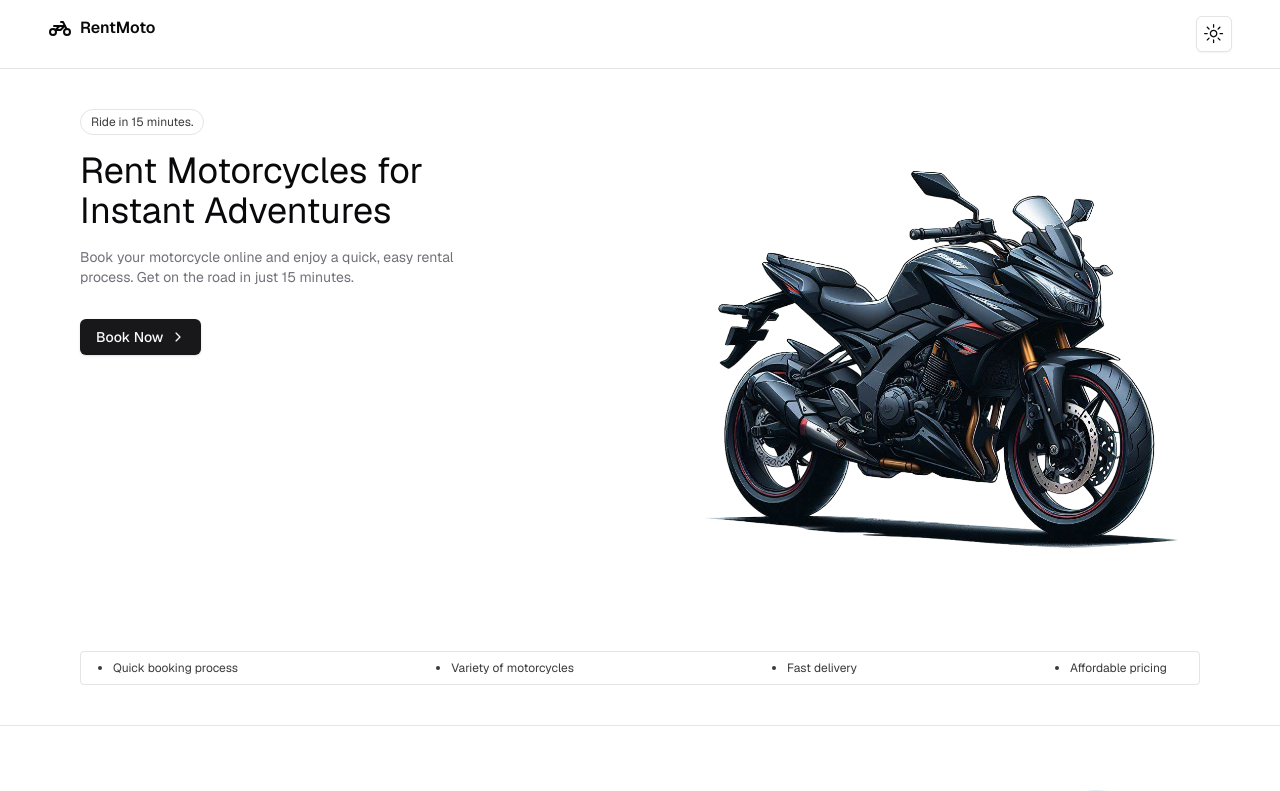
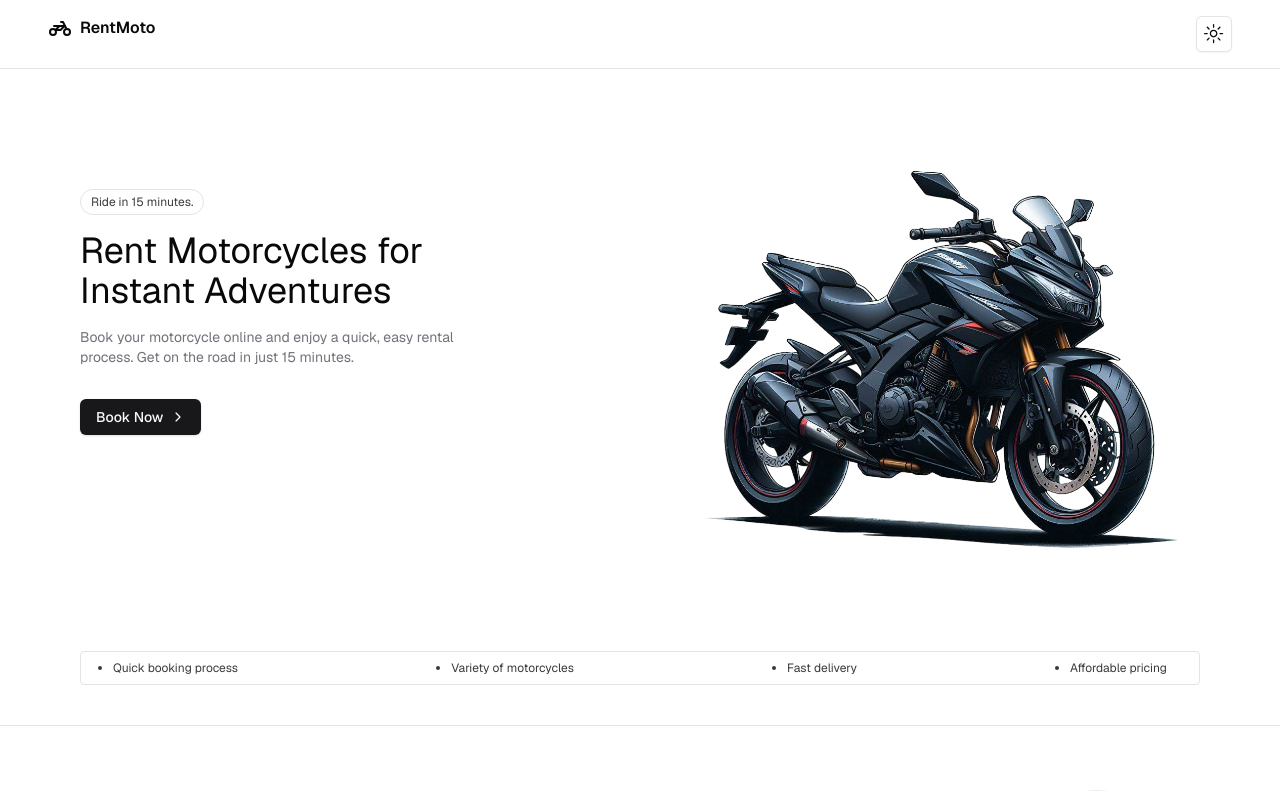
Before and after one commit to prakharseth/rent-moto, a Next.js app: page / in a window 1280 px wide. Shown: the top 791 px of the page. Built offline with nearby package versions, Linux system fonts and the light colour scheme; what tailwindcss-debug-screens would draw is missing.

Commit message:
fixed hero section

```diff
--- a/src/app/components/Hero.tsx
+++ b/src/app/components/Hero.tsx
@@ -1,14 +1,12 @@
 /** @format */
 import { IoIosArrowForward } from "react-icons/io";
-
 import { Button } from "@/components/ui/button";
 import Image from "next/image";
-
 export default function Hero() {
   return (
     <main className="flex flex-col lg:px-20 px-10 py-10 gap-6  lg:items-start items-center">
       <div className="lg:flex-row flex flex-col lg:items-start items-center justify-between w-full gap-16">
-        <div className="flex flex-col gap-8 lg:items-start items-center ">
+        <div className="flex flex-col gap-8 lg:pt-20 lg:items-start items-center ">
           <div className="flex flex-col gap-4 lg:w-96 lg:items-start items-center">
             <p className="text-xs px-2.5 py-1 border rounded-full text-foreground/80 w-fit">
               Ride in 15 minutes.
```
